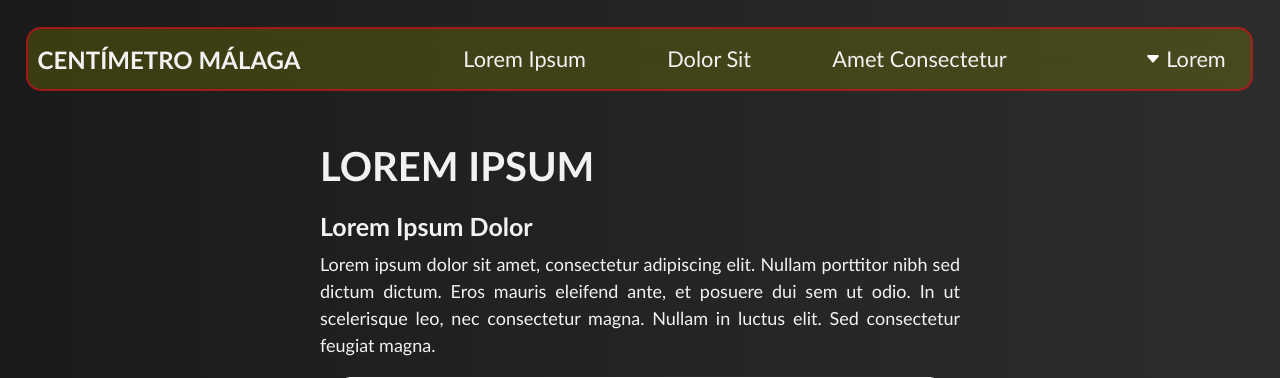
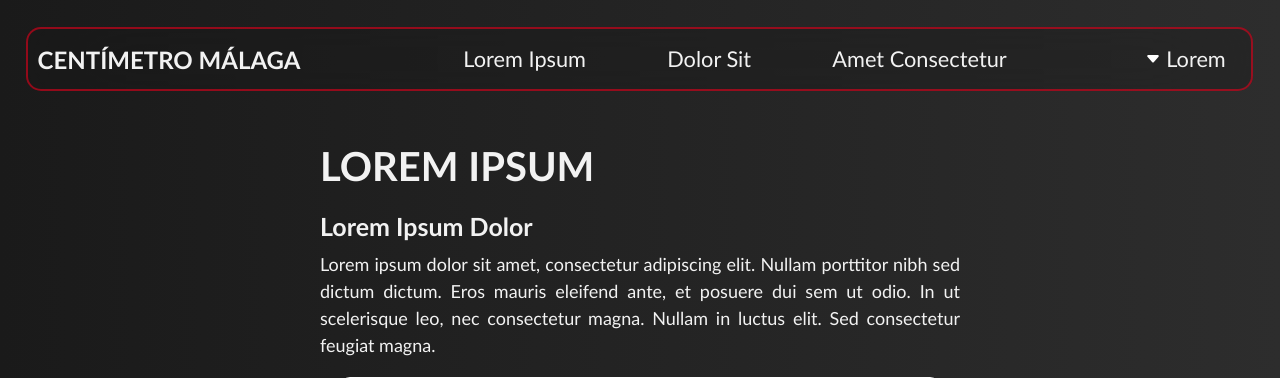
Before and after one commit to javisx-gh/manual-cm, a PHP site: page /HTML/page1.html in a window 1280 px wide. Shown: the top 378 px of the page. Run offline with PHP 8.4, Linux system fonts and the light colour scheme.

Commit message:
color de fondo de la navbar

```diff
--- a/styles.css
+++ b/styles.css
@@ -241,7 +241,7 @@ body.page {
         left: 2%;
         display: flex;
         justify-content: space-between;
-        background: rgba(138, 138, 0, 0.3);
+        background: rgba(26, 26, 26, 0.3);
         backdrop-filter: blur(50px);
         border: 2px solid rgb(228, 0, 27, 0.6);
         border-radius: 15px;
```
